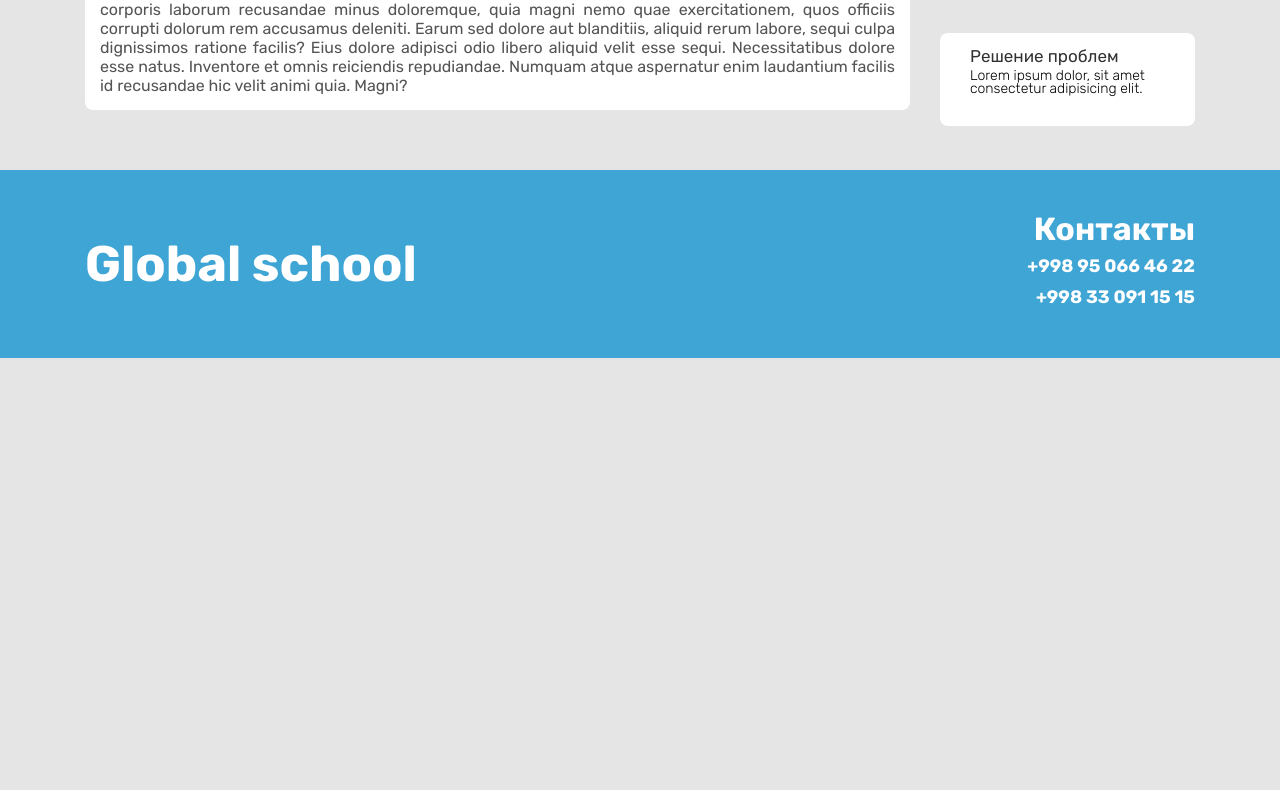
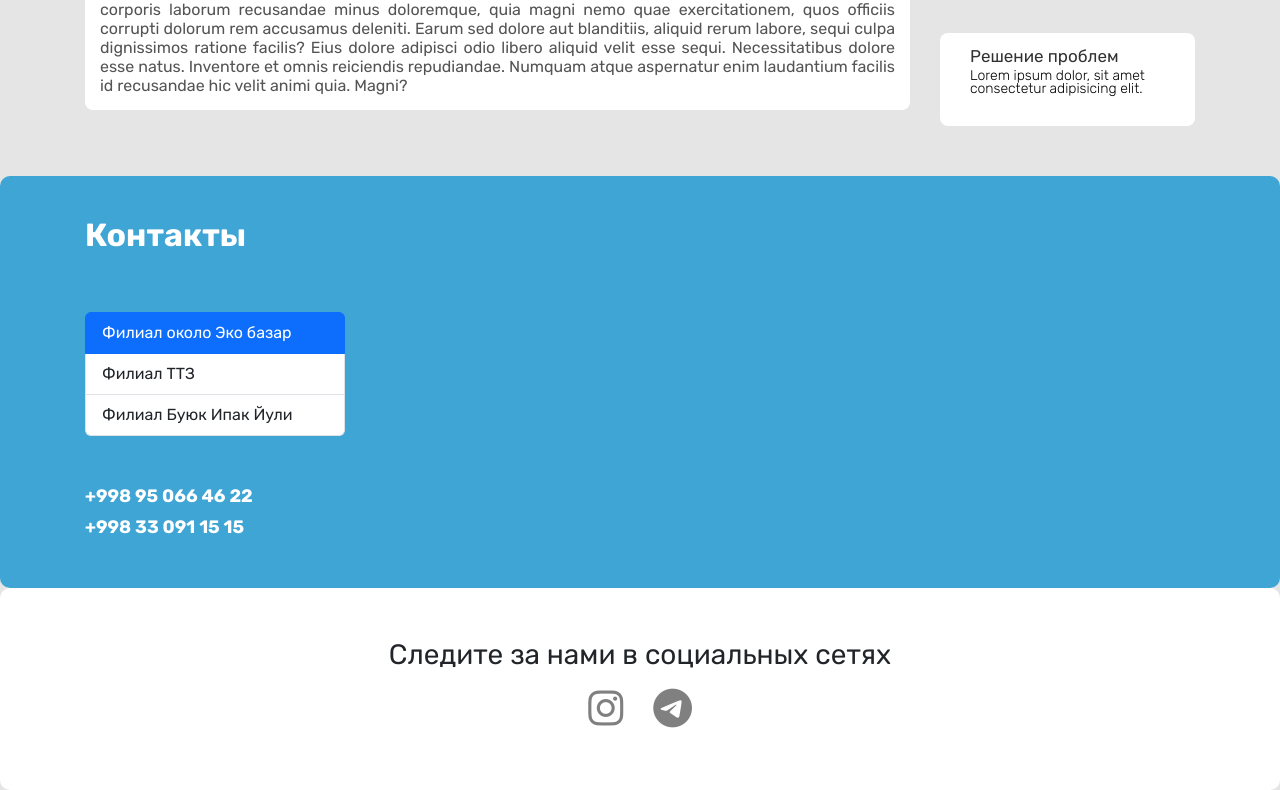
Before and after one commit to Djohnny11/global-school, a plain HTML site: page index.html in a window 1280 px wide. Shown: the part 1971-2761 px from the top of the page. Before the commit the page ends 2329 px from the top, so only its background shows below. Drawn offline with Linux system fonts and the light colour scheme.

Commit message:
12.08.2023 second

```diff
--- a/index.html
+++ b/index.html
@@ -3,7 +3,8 @@
 <head>
     <meta charset="UTF-8">
     <meta name="viewport" content="width=device-width, initial-scale=1.0">
-    <title>Blue Marketing</title>
+    <title>Global School</title>
+    <link rel="icon" href="image/earth-12-svgrepo-com.svg">
     <link rel="stylesheet" href="style/all.min.css">
     <link rel="stylesheet" href="style/fonts.css">
     <link rel="stylesheet" href="style/bootstrap.min.css">
@@ -57,14 +58,9 @@
                 <a class="nav-link active" aria-current="page" href="#">Главная</a>
               </li>
             </ul>
-
           </div>
         </div>
-      </nav>
-
-
-
-
+    </nav>
 
     <header class="header">
         <div class="container">
@@ -81,42 +77,42 @@
                 <div class="main__top-item">
                     <h2 class="main__top-title">Английский язык</h2>
                     <img src="https://gorod37.ru/files/catalog/photos/13598/1_2.jpg" alt="">
-                    <a href="" class="main__top-btn btn">Записаться</a>
+                    <a href="tel:+998950664622" class="main__top-btn btn">Позвонить</a>
                 </div>
                 <div class="main__top-item">
                     <h2 class="main__top-title">Русский язык</h2>
                     <img src="" alt="">
-                    <a href="" class="main__top-btn btn">Записаться</a>
+                    <a href="tel:+998950664622" class="main__top-btn btn">Позвонить</a>
                 </div>
                 <div class="main__top-item">
                     <h2 class="main__top-title">Математика</h2>
                     <img src="" alt="">
-                    <a href="" class="main__top-btn btn">Записаться</a>
+                    <a href="tel:+998950664622" class="main__top-btn btn">Позвонить</a>
                 </div>
                 <div class="main__top-item">
                     <h2 class="main__top-title">Ielts</h2>
 
-                    <a href="" class="main__top-btn btn">Записаться</a>
+                    <a href="tel:+998950664622" class="main__top-btn btn">Позвонить</a>
                 </div>
                 <div class="main__top-item">
                     <h2 class="main__top-title"></h2>
                     <img src="https://gorod37.ru/files/catalog/photos/13598/1_2.jpg" alt="">
-                    <a href="" class="main__top-btn btn">Записаться</a>
+                    <a href="tel:+998950664622" class="main__top-btn btn">Позвонить</a>
                 </div>
                 <div class="main__top-item">
                     <h2 class="main__top-title"></h2>
 
-                    <a href="" class="main__top-btn btn">Записаться</a>
+                    <a href="tel:+998950664622" class="main__top-btn btn">Позвонить</a>
                 </div>
                 <div class="main__top-item">
                     <h2 class="main__top-title"></h2>
 
-                    <a href="" class="main__top-btn btn">Записаться</a>
+                    <a href="tel:+998950664622" class="main__top-btn btn">Позвонить</a>
                 </div>
                 <div class="main__top-item">
                     <h2 class="main__top-title"></h2>
 
-                    <a href="" class="main__top-btn btn">Записаться</a>
+                    <a href="tel:+998950664622" class="main__top-btn btn">Позвонить</a>
                 </div>
             </div>
 
@@ -154,8 +150,6 @@
                                 <h3>Тренинги</h3>
                                 <p>Lorem ipsum dolor, sit amet consectetur adipisicing elit.</p>
                             </div>
-
-
                         </div>
                         <div class="main__bottom-item">
                             <img src="image/upl_1553632449_92407 1.png" alt="">
@@ -171,23 +165,58 @@
                 </div>
             </div>
         </div>
+
+
+
+        <div class="map">
+            <div class="container">
+                <div class="row align-items-center">
+                    <div class="col-xl-3 d-flex flex-column map__left">
+                        <h2 class="map__text" id="contacts">Контакты</h2>
+                        <div class="list-group section__work-list" id="list-tab" role="tablist">
+                            <a class="list-group-item list-group-item-action active section__work-link" id="list-nike-list" data-bs-toggle="list" href="#list-nike" role="tab" aria-controls="list-home">Филиал около Эко базар</a>
+                            <a class="list-group-item list-group-item-action  section__work-link" id="list-tnw-list" data-bs-toggle="list" href="#list-tnw" role="tab" aria-controls="list-home">Филиал ТТЗ</a>
+                            <a class="list-group-item list-group-item-action  section__work-link" id="list-blue-list" data-bs-toggle="list" href="#list-blue" role="tab" aria-controls="list-home">Филиал Буюк Ипак Йули</a>
+                        </div>
+                        <div class="contacts d-flex flex-column">
+                            <a href="tel:+998950664622" class="map__right-number">+998 95 066 46 22</a>
+                            <a href="tel:+998330911515" class="map__right-number">+998 33 091 15 15</a>
+                        </div>
+                    </div>
+                    <div class="col-xl-9 d-flex justify-content-end">
+                        <div class="tab-content h-100" id="nav-tabContent">
+                            <div class="tab-pane h-100 section__work-pane fade show active" id="list-nike" role="tabpanel" aria-labelledby="list-nike-list">
+                                <script type="text/javascript" charset="utf-8" async src="https://api-maps.yandex.ru/services/constructor/1.0/js/?um=constructor%3A59e85f172703f68b178dcdc40d71ea11693e77773d2d6dd18ed0700fafdf7b49&amp;width=700&amp;height=500&amp;lang=ru_RU&amp;scroll=true"></script>
+                            </div>
+
+                            <div class="tab-pane h-100 section__work-pane fade " id="list-tnw" role="tabpanel" aria-labelledby="list-tnw-list">
+                                <script type="text/javascript" charset="utf-8" async src="https://api-maps.yandex.ru/services/constructor/1.0/js/?um=constructor%3A2941c074365c846c59a05b9b10d3a77d0dc84274797862db652e1d4f514c2127&amp;width=700&amp;height=500&amp;lang=ru_RU&amp;scroll=true"></script>
+                            </div>
+
+                            <div class="tab-pane h-100 section__work-pane fade " id="list-blue" role="tabpanel" aria-labelledby="list-blue-list">
+                                <script type="text/javascript" charset="utf-8" async src="https://api-maps.yandex.ru/services/constructor/1.0/js/?um=constructor%3A1f2f250d220530ac524a8d369fcf4c9ae1aa68e9dac2bdec80e7619410914a49&amp;width=700&amp;height=500&amp;lang=ru_RU&amp;scroll=true"></script>
+                            </div>
+                        </div>
+                    </div>
+                </div>
+            </div>
+        </div>
     </main>
-    <footer class="footer">
-        <div class="container">
-            <div class="footer-box">
-                <div class="footer__left">
-                    <div class="footer__left-title">Global school</div>
-                </div>
-                <div class="footer__right">
-                    <h2 class="footer__text" id="contacts">Контакты</h2>
-                    <a href="tel:+998950664622" class="footer__right-number">+998 95 066 46 22</a>
-                    <a href="tel:+998330911515" class="footer__right-number">+998 33 091 15 15</a>
-                    <!-- <a href="mailto:support@allmarketing.com" class="footer__right-mail">support@allmarketing.com</a> -->
-                </div>
 
+    <footer class="footer ">
+        <div class="container d-flex flex-column align-items-center">
+            <h3 class="footer-text">Следите за нами в социальных сетях</h3>
+            <div class="footer__icons">
+                <a href="https://www.instagram.com/global_school___/" class="footer-icon">
+                    <i class="fab fa-instagram  footer-icon"></i>
+                </a>
+                <a href="#!" class="footer-icon">
+                    <i class="fa-brands fa-telegram"></i>
+                </a>
             </div>
         </div>
     </footer>
+
     <script src="js/bootstrap.bundle.min.js"></script>
 </body>
 </html>
--- a/style/style.css
+++ b/style/style.css
@@ -71,6 +71,7 @@ ul{
     padding: 30px 15px;
     transition: width 300ms;
     overflow: hidden;
+    z-index:999;
 }
 
 .aside:hover {
@@ -271,10 +272,11 @@ ul{
     align-items: center;
 }
 
-.footer {
+.map {
     background: #3FA5D5;
     padding: 40px 0;
-    margin-top: 44px ;
+    margin-top: 50px ;
+    border-radius: 10px;
 }
 
 .footer__left-title {
@@ -284,18 +286,16 @@ ul{
     font-family: "RB";
 }
 
-.footer__text {
+.map__left {
+    row-gap: 50px;
+}
+.map__text {
     color: white;
     font-family: "RB";
 }
 
-.footer__right {
-    display: flex;
-    flex-direction: column;
-    align-items: flex-end;
-}
 
-.footer__right-number {
+.map__right-number {
     font-size: 18px;
     line-height: 21px;
     color: white;
@@ -309,3 +309,25 @@ ul{
     color: white;
 
 }
+
+.footer-icon {
+    font-size: 40px;
+    color: grey;
+    transition: color 300ms;
+}
+
+.footer-icon:hover {
+    color: #3FA5D5;
+}
+
+.footer__icons {
+    display: flex;
+    column-gap: 30px;
+}
+
+
+.footer {
+    padding: 50px;
+    background: white;
+    border-radius: 10px;
+}
```
Also changed, not shown: image/earth-12-svgrepo-com.svg (added).
